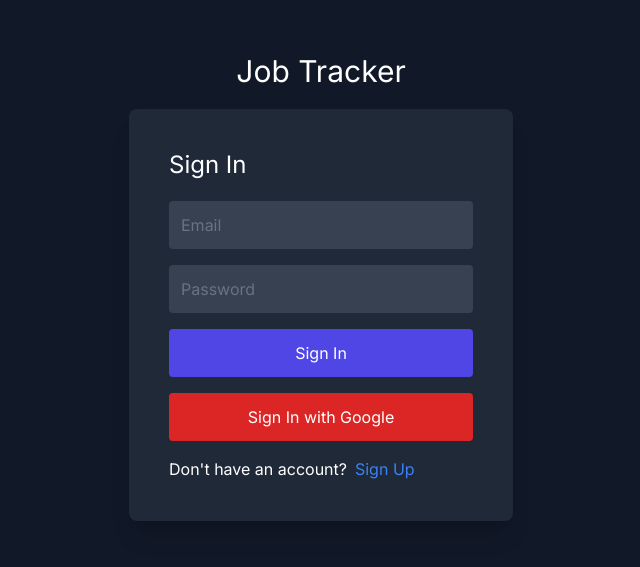
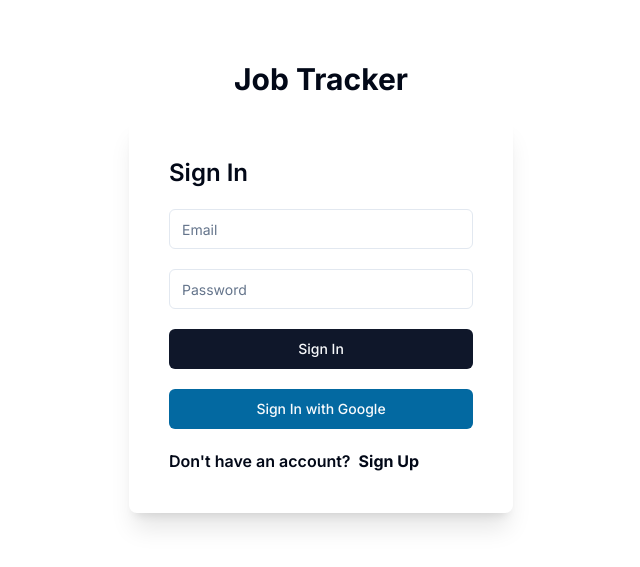
Before and after one commit to taofiqsulayman/job_tracker, a Next.js app: page /sign-in in a window 1280 px wide. Shown: the part 113-680 px from the top of the page, without its empty margins (319-959 px from the left). Built offline with nearby package versions, Linux system fonts and the light colour scheme; no server answers.

Commit message:
Update sign-in page layout and components

```diff
--- a/app/sign-in/page.tsx
+++ b/app/sign-in/page.tsx
@@ -4,6 +4,8 @@ import { useSignInWithEmailAndPassword } from "react-firebase-hooks/auth";
 import { auth, provider } from "@/app/firebase/config";
 import { useRouter } from "next/navigation";
 import { signInWithPopup } from "firebase/auth";
+import { Input } from "@/components/ui/input";
+import { Button } from "@/components/ui/button";
 
 const SignIn = () => {
     const [email, setEmail] = useState("");
@@ -35,40 +37,40 @@ const SignIn = () => {
     };
 
     return (
-        <div className="min-h-screen flex flex-col items-center justify-center bg-gray-900">
-            <h1 className="text-white text-3xl mb-5">Job Tracker</h1>
-            <div className="bg-gray-800 p-10 rounded-lg shadow-xl w-96">
-                <h1 className="text-white text-2xl mb-5">Sign In</h1>
-                <input
+        <div className="min-h-screen flex flex-col items-center justify-center">
+            <h1 className="text-3xl mb-5 font-bold">Job Tracker</h1>
+            <div className="flex flex-col gap-5 p-10 rounded-lg shadow-xl w-96">
+                <h1 className="text-2xl font-semibold">Sign In</h1>
+                <Input
                     type="email"
                     placeholder="Email"
                     value={email}
                     onChange={(e) => setEmail(e.target.value)}
-                    className="w-full p-3 mb-4 bg-gray-700 rounded outline-none text-white placeholder-gray-500"
                 />
-                <input
+
+                <Input
                     type="password"
                     placeholder="Password"
                     value={password}
                     onChange={(e) => setPassword(e.target.value)}
-                    className="w-full p-3 mb-4 bg-gray-700 rounded outline-none text-white placeholder-gray-500"
                 />
-                <button
-                    onClick={handleSignIn}
-                    className="w-full p-3 bg-indigo-600 rounded text-white hover:bg-indigo-500"
-                >
-                    Sign In
-                </button>
-                <button
-                    onClick={handleGoogleSignIn}
-                    className="w-full p-3 bg-red-600 rounded text-white hover:bg-red-500 mt-4"
-                >
-                    Sign In with Google
-                </button>
-                <p className="text-white mt-4"> {`Don't have an account?`}
+
+                <Button className="w-full p-5" onClick={handleSignIn}>
+                    {" "}
+                    Sign In{" "}
+                </Button>
+
+                <Button className="w-full p-5 bg-sky-700 hover:bg-sky-300" onClick={handleGoogleSignIn}>
+                    {" "}
+                    Sign In with Google{" "}
+                </Button>
+
+                <p className="font-semibold">
+                    {" "}
+                    {`Don't have an account?`}
                     <span
-                        onClick={() => router.push('/sign-up')}
-                        className="text-blue-500 hover:text-blue-400 cursor-pointer ml-2"
+                        onClick={() => router.push("/sign-up")}
+                        className="cursor-pointer ml-2 font-bold hover:underline"
                     >
                         Sign Up
                     </span>
```
